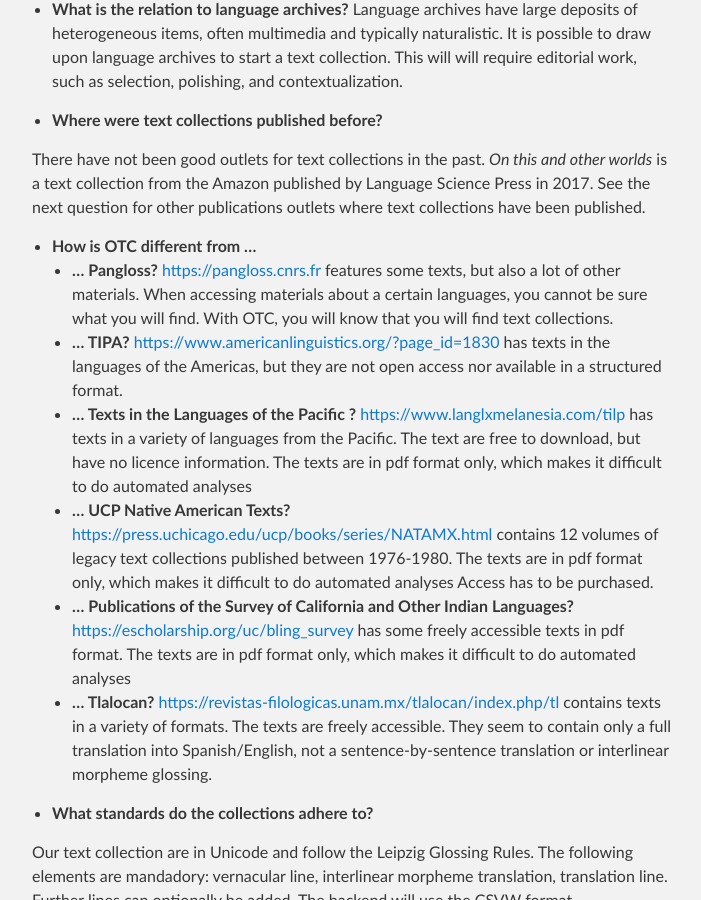
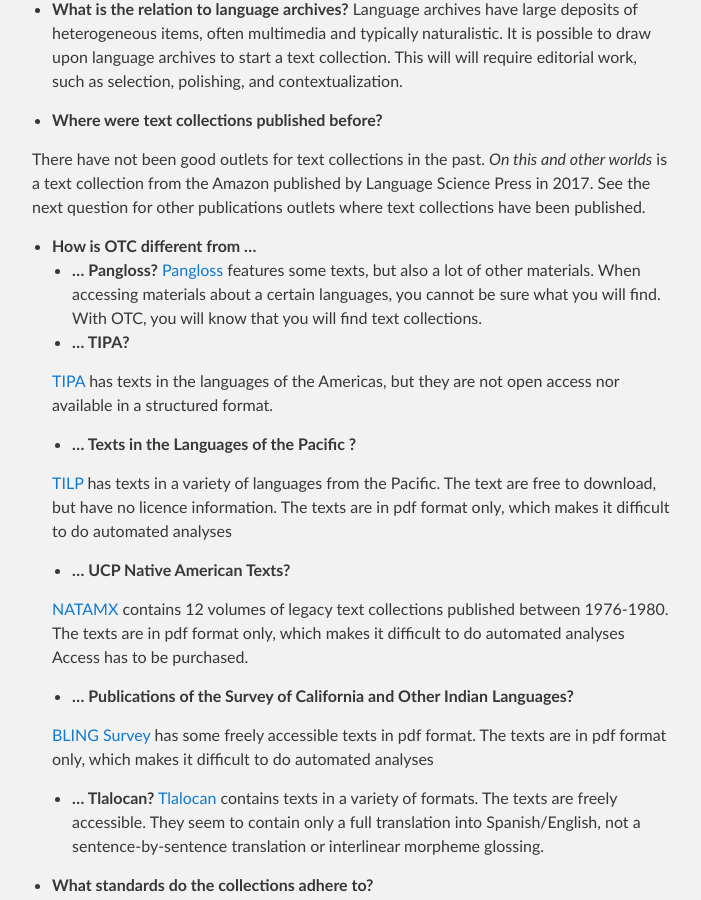
Before and after one commit to OpenTextCollections/opentextcollections.github.io, a Jekyll site: the page built from index.md, in a window 1280 px wide and 900 px high, scrolled down 2557 px. Shown: the whole window, without its empty margins (288-989 px from the left). Built offline with Jekyll 4.4.1, drawn with Linux system fonts in a browser that asks for light colours; our own code applies the rules of GitHub Pages for plain Markdown files; some of the changed lines change nothing that is shown.

Commit message:
link formatting, again

```diff
--- a/index.md
+++ b/index.md
@@ -79,17 +79,21 @@
 
 - **How is OTC different from ...**
   - **... Pangloss?**
-    [https://pangloss.cnrs.fr](Pangloss) features some texts, but also a lot of other materials. When accessing materials about a certain languages, you cannot be sure what you will find. With OTC, you will know that you will find text collections.
+  [Pangloss](https://pangloss.cnrs.fr) features some texts, but also a lot of other materials. When accessing materials about a certain languages, you cannot be sure what you will find. With OTC, you will know that you will find text collections.
   - **... TIPA?**
-  [https://www.americanlinguistics.org/?page_id=1830](TIPA) has texts in the languages of the Americas, but they are not open access nor available in a structured format.
+
+  [TIPA](https://www.americanlinguistics.org/?page_id=1830) has texts in the languages of the Americas, but they are not open access nor available in a structured format.
   - **... Texts in the Languages of the Pacific ?**
-  [https://www.langlxmelanesia.com/tilp](TILP) has texts in a variety of languages from the Pacific. The text are free to download, but have no licence information. The texts are in pdf format only, which makes it difficult to do automated analyses
+
+  [TILP](https://www.langlxmelanesia.com/tilp) has texts in a variety of languages from the Pacific. The text are free to download, but have no licence information. The texts are in pdf format only, which makes it difficult to do automated analyses
   - **... UCP Native American Texts?**
-  [https://press.uchicago.edu/ucp/books/series/NATAMX.html](NATAMX) contains 12 volumes of legacy text collections published between 1976-1980. The texts are in pdf format only, which makes it difficult to do automated analyses  Access has to be purchased.
+
+  [NATAMX](https://press.uchicago.edu/ucp/books/series/NATAMX.html) contains 12 volumes of legacy text collections published between 1976-1980. The texts are in pdf format only, which makes it difficult to do automated analyses  Access has to be purchased.
   - **... Publications of the Survey of California and Other Indian Languages?**
-  [https://escholarship.org/uc/bling_survey](BLING Survey) has some freely accessible texts in pdf format. The texts are in pdf format only, which makes it difficult to do automated analyses
+
+  [BLING Survey](https://escholarship.org/uc/bling_survey) has some freely accessible texts in pdf format. The texts are in pdf format only, which makes it difficult to do automated analyses
   - **... Tlalocan?**
-  [https://revistas-filologicas.unam.mx/tlalocan/index.php/tl](Tlalocan) contains texts in a variety of formats. The texts are freely accessible. They seem to contain only a full translation into Spanish/English, not a sentence-by-sentence translation or interlinear morpheme glossing.
+  [Tlalocan](https://revistas-filologicas.unam.mx/tlalocan/index.php/tl) contains texts in a variety of formats. The texts are freely accessible. They seem to contain only a full translation into Spanish/English, not a sentence-by-sentence translation or interlinear morpheme glossing.
 
 - **What standards do the collections adhere to?**
 
```
